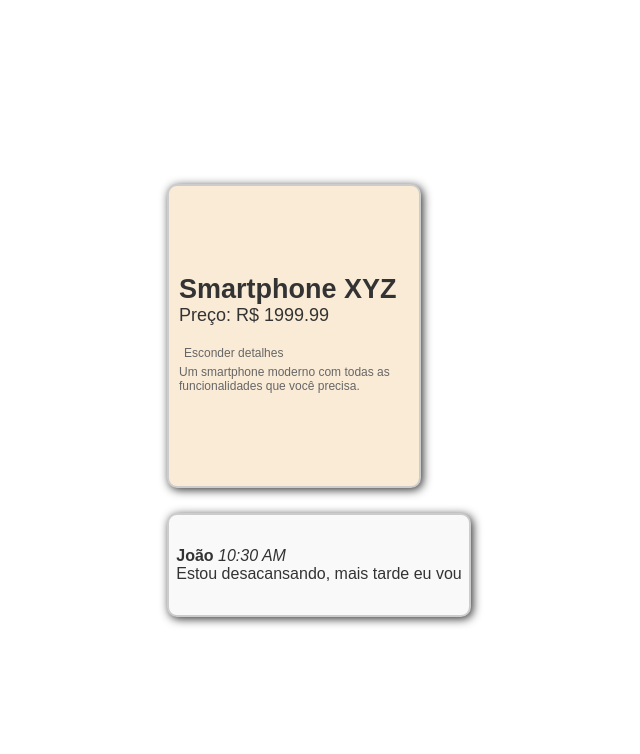
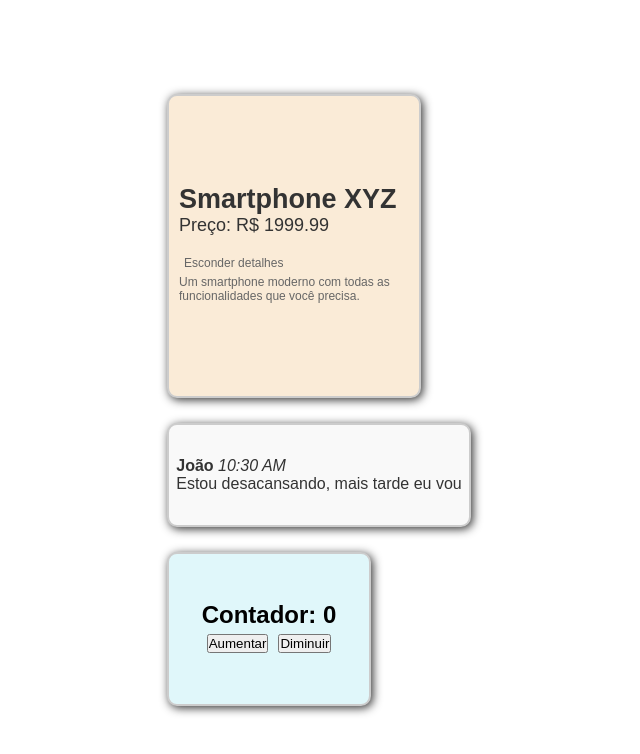
Before and after one commit to samellop3s/react-js-hooks-studies, a React (Vite) app in the folder meu-projeto/: page / in a window 1280 px wide. Shown: the top 754 px of the page, without its empty margins (321-961 px from the left). Built offline with nearby package versions, Linux system fonts and the light colour scheme.

Commit message:
contador.jsx com userState concluido

```diff
--- a/meu-projeto/src/App.jsx
+++ b/meu-projeto/src/App.jsx
@@ -1,5 +1,6 @@
 import Produto from "./Componentes/Produto.jsx";
 import Mensagem from "./Componentes/Mensagem.jsx";
+import Contador from "./Componentes/Contador.jsx";
 
 function App() {
     return (
@@ -10,11 +11,15 @@ function App() {
                 descricao="Um smartphone moderno com todas as funcionalidades que você precisa."
             />
 
+
             <Mensagem
                 usuario="João"
                 texto="Estou desacansando, mais tarde eu vou "
                 hora="10:30 AM"
             />
+
+            <Contador />
+
         </>
     );
 }
--- /dev/null
+++ b/meu-projeto/src/Componentes/Contador.jsx
@@ -0,0 +1,30 @@
+import { useState } from "react";
+
+function Contador() {
+
+    //indicado que ira iniciar no 0
+    const [numero, setNumero] = useState(0);
+
+    //funcao para aumentar o valor em +1
+    function aumentar() {
+        setNumero(numero + 1);
+    }
+
+    //funcao para diminuir o valor em -1
+    function diminuir() {
+        setNumero(numero - 1);
+    }
+
+
+    return (
+        <div className="container-contador">
+            <h2>Contador: {numero}</h2>
+            <div className="botao-contador">
+                <button onClick={aumentar}>Aumentar</button>
+                <button onClick={diminuir}>Diminuir</button>
+            </div>
+        </div>
+    );
+}
+
+export default Contador;
--- a/meu-projeto/src/Style.css
+++ b/meu-projeto/src/Style.css
@@ -84,3 +84,26 @@ body {
     font-size: 16px;
     color: #333;
 }
+
+.container-contador {
+    display: flex;
+    flex-direction: column;
+    justify-content: center;
+    align-items: center;
+    width: 200px;
+    height: 150px;
+    border: 2px solid #ccc;
+    border-radius: 10px;
+    box-shadow: #333 2px 2px 10px;
+    margin-top: 25px;
+    background-color: #e0f7fa;
+    transition: box-shadow 0.2s ease;
+}
+
+.container-contador:hover {
+    box-shadow: #333 4px 4px 10px;
+}
+
+.botao-contador button{
+    margin: 5px;
+}
```
